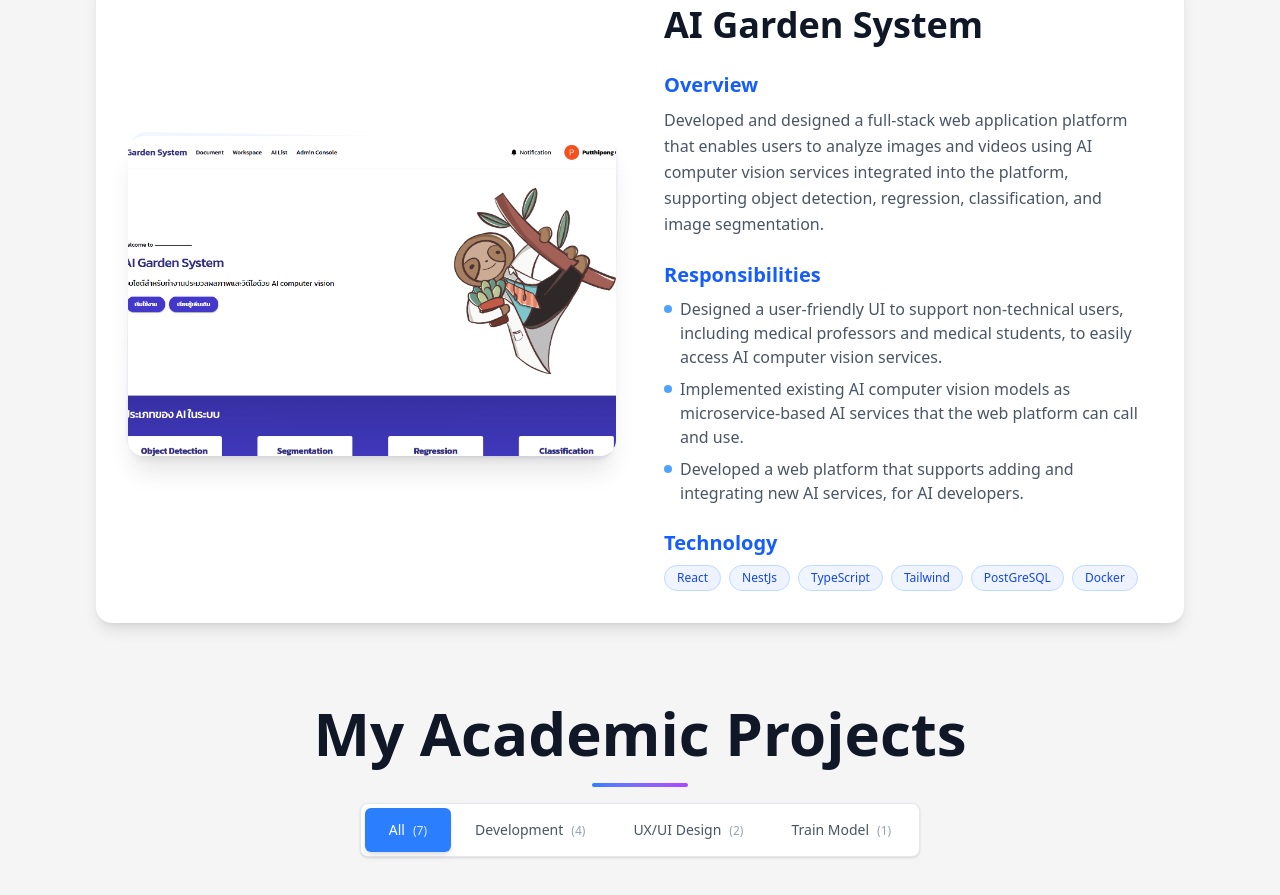
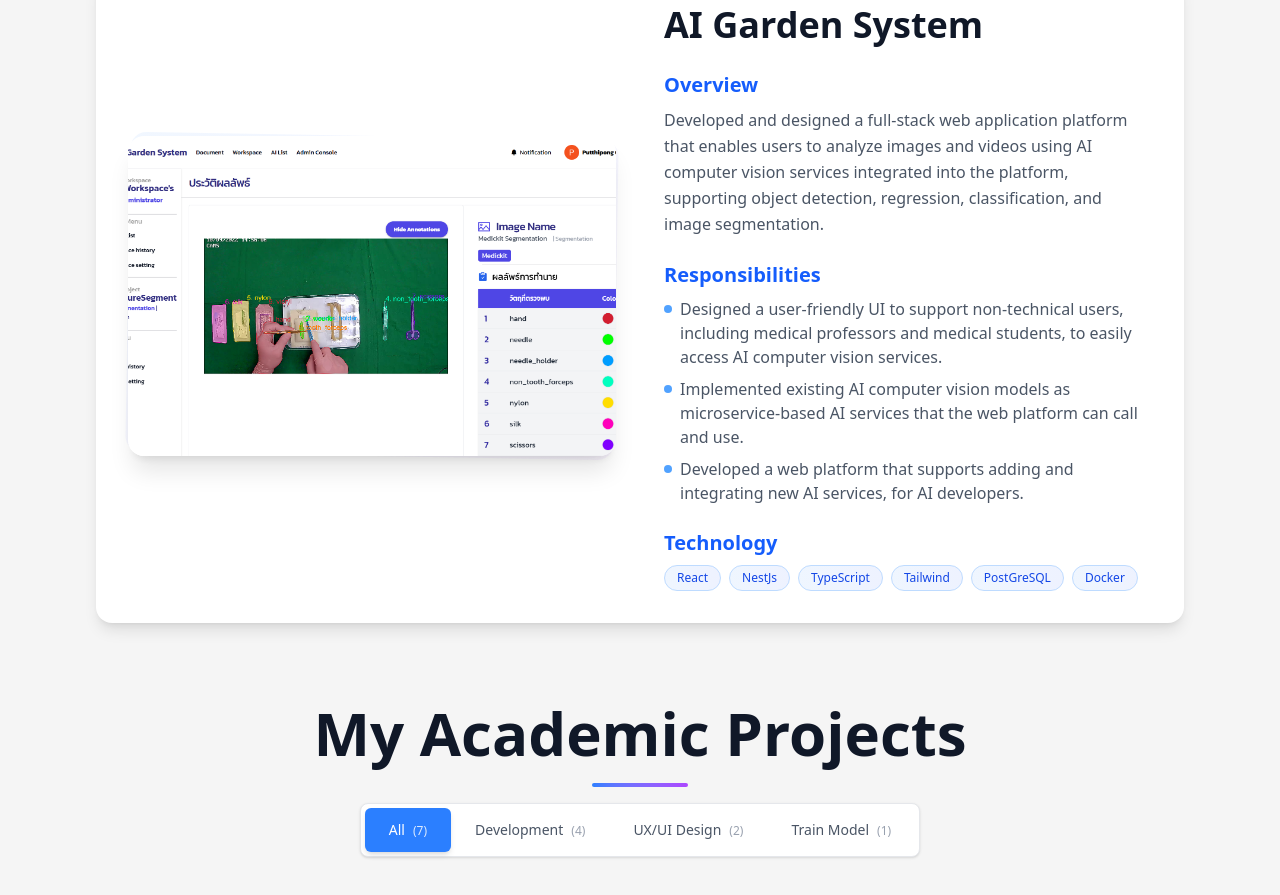
Before and after one commit to aumputthipong/my-portfolio, a Next.js app: page / in a window 1280 px wide. Shown: the part 3000-3895 px from the top of the page. Built offline with nearby package versions, Linux system fonts and the light colour scheme.

Commit message:
update:graduated project gallery image

```diff
--- a/src/component/Project/GraduationProjects.tsx
+++ b/src/component/Project/GraduationProjects.tsx
@@ -27,16 +27,17 @@ const GraduationProjects = () => {
         "Docker",
       ],
       images: [
-        "/projects/senior/ai-web.png",
-        "/projects/senior/ai-web (9).png",
+
         "/projects/senior/ai-web (3).png",
-        "/projects/senior/ai-web (17).png",
+        // "/projects/senior/ai-web (17).png",
         "/projects/senior/ai-web (2).png",
         "/projects/senior/ai-web (19).png",
         "/projects/senior/ai-web (18).png",
         "/projects/senior/ai-web (1).png",
         "/projects/senior/ai-web (20).png",
         "/projects/senior/ai-web (4).png",
+        "/projects/senior/ai-web.png",
+        "/projects/senior/ai-web (9).png",
         // "/projects/senior/ai-web (8).png",
         "/projects/senior/ai-web (7).png",
         "/projects/senior/ai-web (5).png",
```
